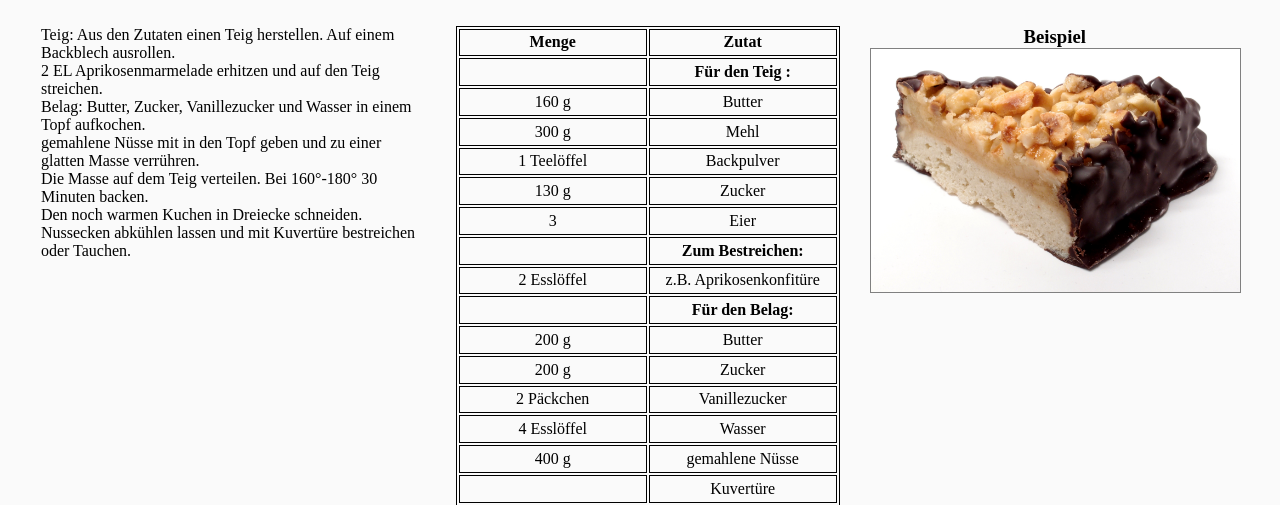
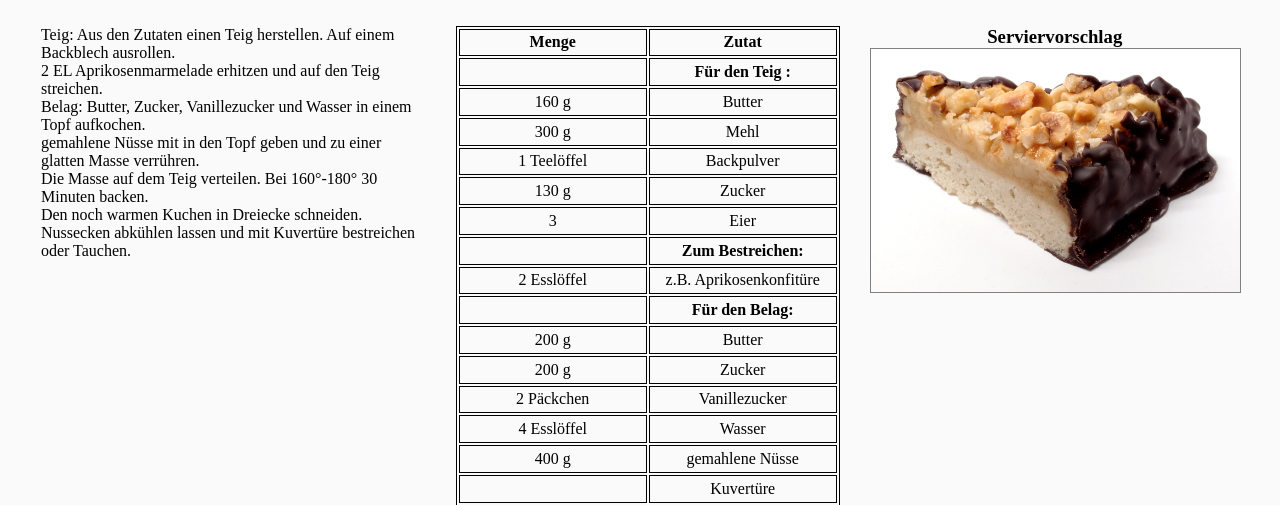
Before and after one commit to ttimpe/bibAdvent, a PHP site: page /doors/1/door.php in a window 1280 px wide. Shown: the top 505 px of the page. Run offline with PHP 8.4, Linux system fonts and the light colour scheme.

Commit message:
Update door.php

```diff
--- a/doors/1/door.php
+++ b/doors/1/door.php
@@ -102,7 +102,7 @@ gemahlene Nüsse mit in den Topf geben und zu einer glatten Masse verrühren.<br
 
     </table>
 <div class="beispiel">
-  <h3>Beispiel</h3>
+  <h3>Serviervorschlag</h3>
   <img src="pictures/Nussecke.jpg" id="ecke">
 </div>
 
```
